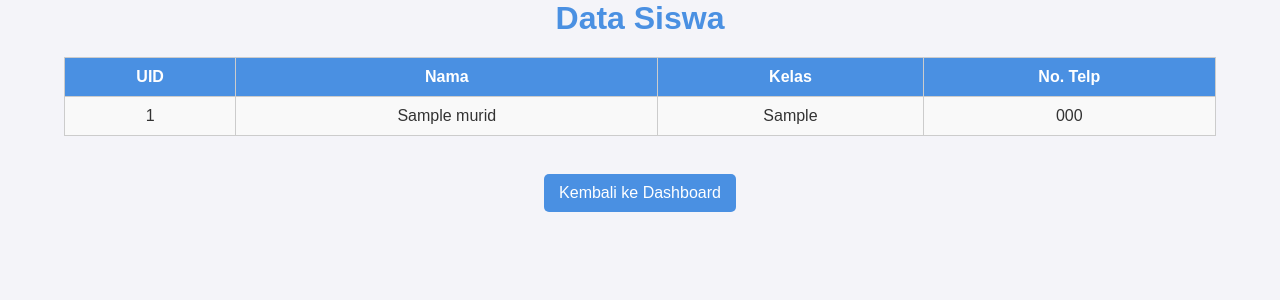
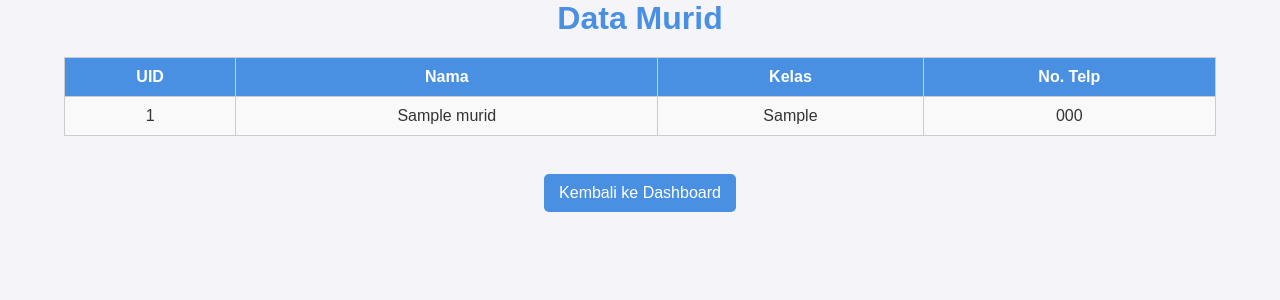
Before and after one commit to VARR-git/pjbl, a PHP site: page /data_murid.php in a window 1280 px wide. Shown: the top 300 px of the page. Run offline with PHP 8.4, Linux system fonts and the light colour scheme; the visitor is signed in with stand-in values (Sample User, id 1); tables that the repository leaves empty or names only in its code hold one stand-in row (values such as "Sample post").

Commit message:
ganti text#

```diff
--- a/data_murid.php
+++ b/data_murid.php
@@ -20,7 +20,7 @@ $result = mysqli_query($conn, $query);
     <link rel="stylesheet" href="css/styleSiswa.css">
 </head>
 <body>
-    <h2>Data Siswa</h2>
+    <h2>Data Murid</h2>
 
     <!-- Tabel Data Siswa -->
     <table border="1" cellpadding="10" cellspacing="0">
```
